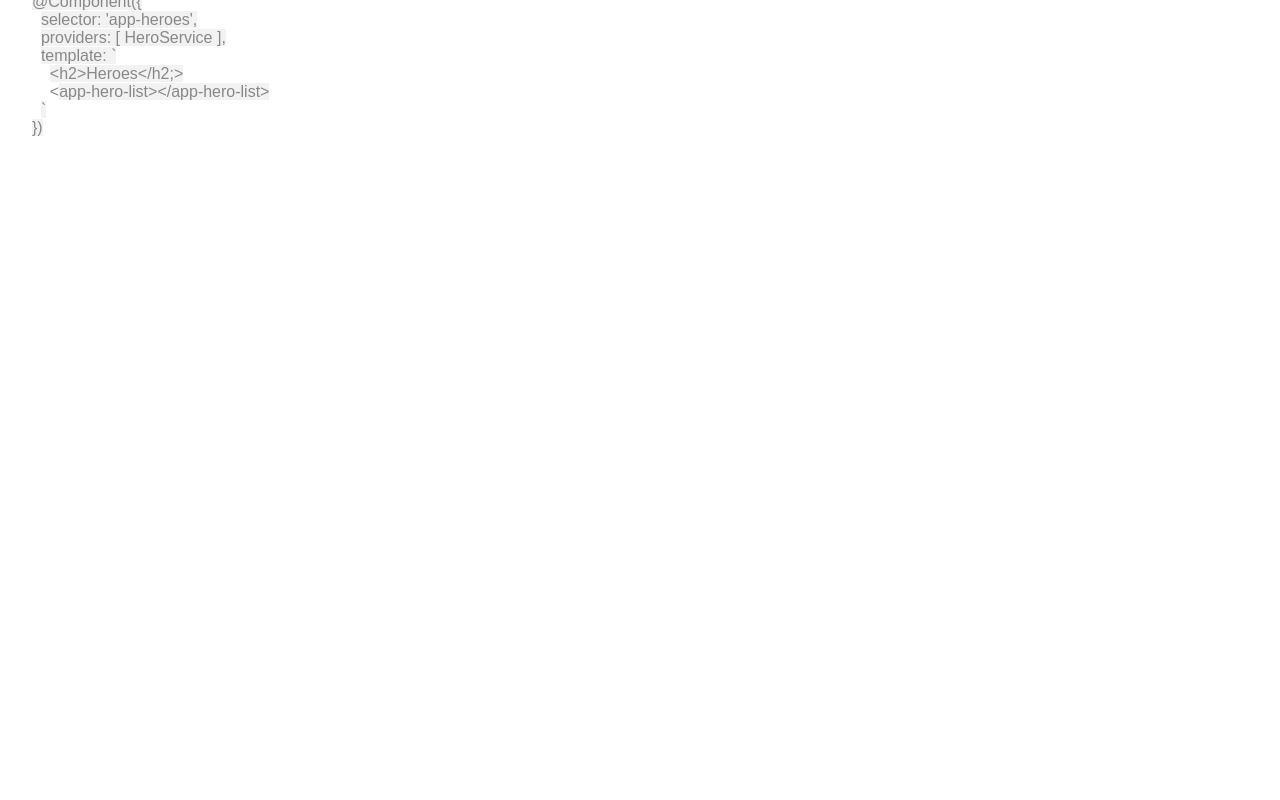
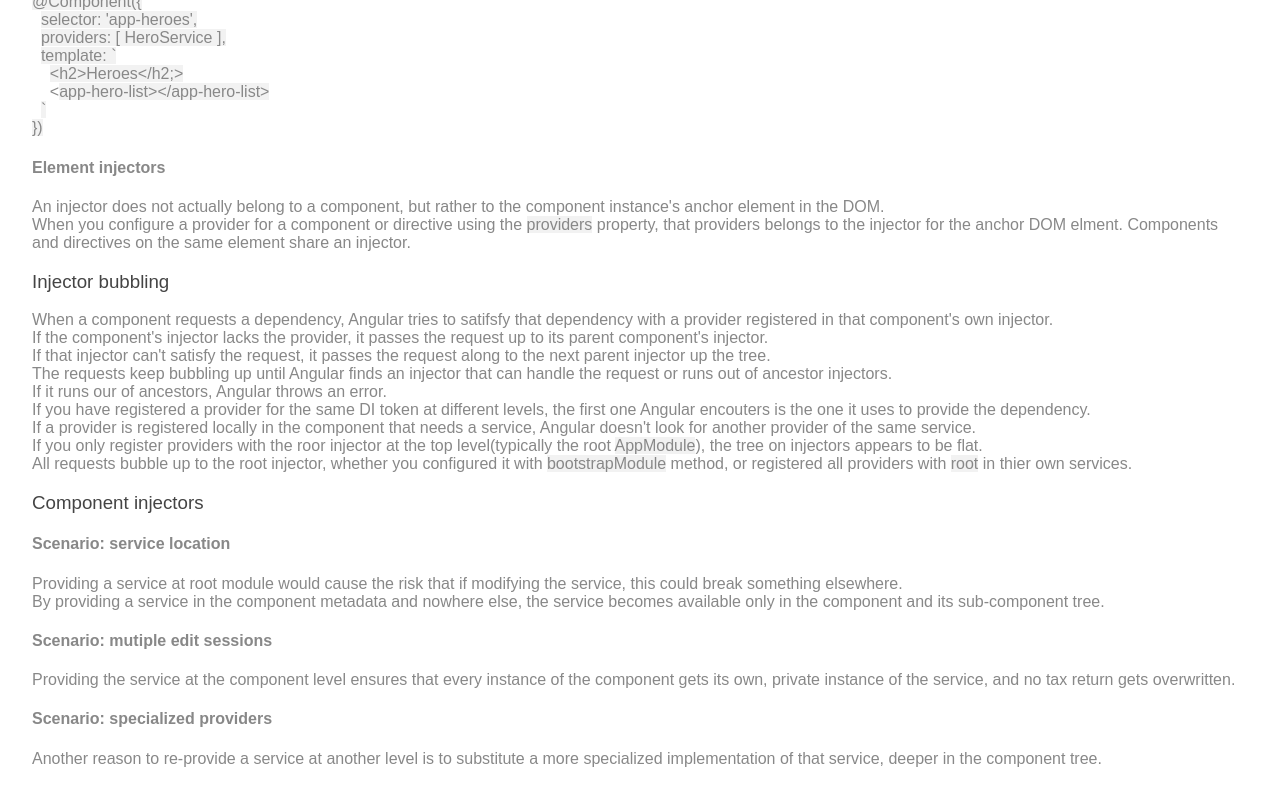
Before and after one commit to WangJiaoJo/angularLearning, an Angular app: page /learning/dependencies-injection in a window 1280 px wide. Shown: the part 1678-2478 px from the top of the page. Before the commit the page ends 1847 px from the top, so only its background shows below. Built offline with nearby package versions, Linux system fonts and the light colour scheme; what angular-in-memory-web-api would draw is missing.

Commit message:
Add DependencyInjection Learning

```diff
--- a/src/app/learning/dependency-injection/dependency-injection.component.html
+++ b/src/app/learning/dependency-injection/dependency-injection.component.html
@@ -76,3 +76,26 @@ follow the structure of the component hierarchy.</div>
 <div>&nbsp;&nbsp;&nbsp;&nbsp;&#60;<span class="example-code">app-hero-list&#62;&#60;/app-hero-list&#62;</span></div>
 <div>&nbsp;&nbsp;<span class="example-code">`</span></div>
 <div><span class="example-code">&#125;&#41;</span></div>
+<h4>Element injectors</h4>
+<div>An injector does not actually belong to a component, but rather to the component instance's anchor element in the DOM.</div>
+<div>When you configure a provider for a component or directive using the <span class="example-code">providers</span> property, that providers belongs to the injector for the anchor DOM elment. Components and directives on the same element share an injector.</div>
+
+<h3>Injector bubbling</h3>
+<div>When a component requests a dependency, Angular tries to satifsfy that dependency with a provider registered in that component's own injector.</div>
+<div>If the component's injector lacks the provider, it passes the request up to its parent component's injector.</div>
+<div>If that injector can't satisfy the request, it passes the request along to the next parent injector up the tree.</div>
+<div>The requests keep bubbling up until Angular finds an injector that can handle the request or runs out of ancestor injectors.</div>
+<div>If it runs our of ancestors, Angular throws an error.</div>
+<div>If you have registered a provider for the same DI token at different levels, the first one Angular encouters is the one it uses to provide the dependency.</div>
+<div>If a provider is registered locally in the component that needs a service, Angular doesn't look for another provider of the same service.</div>
+<div>If you only register providers with the roor injector at the top level(typically the root <span class="example-code">AppModule</span>), the tree on injectors appears to be flat.</div>
+<div>All requests bubble up to the root injector, whether you configured it with <span class="example-code">bootstrapModule</span> method, or registered all providers with <span class="example-code">root</span> in thier own services.</div>
+
+<h3>Component injectors</h3>
+<h4>Scenario: service location</h4>
+<div>Providing a service at root module would cause the risk that if modifying the service, this could break something elsewhere.</div>
+<div>By providing a service in the component metadata and nowhere else, the service becomes available only in the component and its sub-component tree.</div>
+<h4>Scenario: mutiple edit sessions</h4>
+<div>Providing the service at the component level ensures that every instance of the component gets its own, private instance of the service, and no tax return gets overwritten.</div>
+<h4>Scenario: specialized providers</h4>
+<div>Another reason to re-provide a service at another level is to substitute a more specialized implementation of that service, deeper in the component tree.</div>
```
